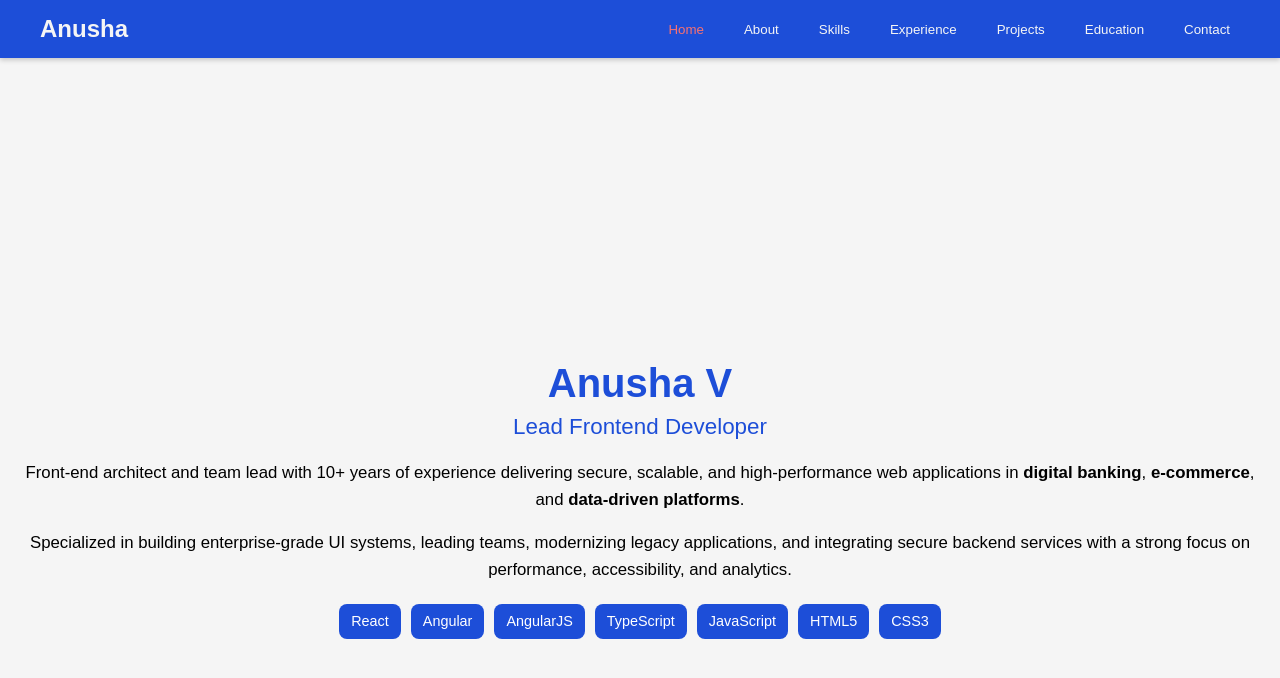
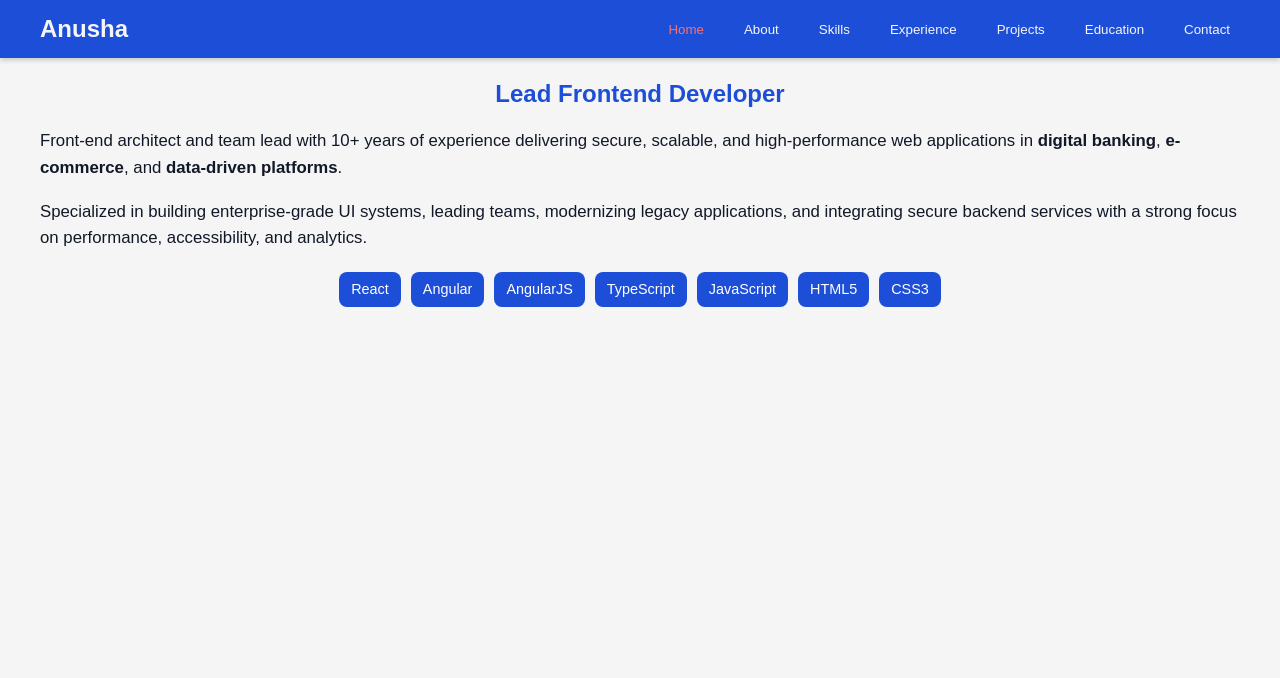
Before and after one commit to anushav-anusha/anusha-portfolio, a React (Vite) app: page / in a window 1280 px wide. Shown: the top 678 px of the page. Built offline with nearby package versions, Linux system fonts and the light colour scheme.

Commit message:
Deploy-changes

```diff
--- a/src/components/Hero.jsx
+++ b/src/components/Hero.jsx
@@ -1,9 +1,8 @@
 export default function Home() {
   return (
     <section id="home">
-      <div className="home-card">
-        <h1>Anusha V</h1>
-        <h3>Lead Frontend Developer</h3>
+      <div className="home-card container">
+        <h2>Lead Frontend Developer</h2>
 
         <p>
           Front-end architect and team lead with 10+ years of experience delivering
--- a/src/index.css
+++ b/src/index.css
@@ -61,14 +61,14 @@ section {
 }
 
 #home {
-  height: 100vh;
+  min-height: calc(100vh - 70px);
+  background-color: #F5F5F5;
   display: flex;
-  flex-direction: column;
-  justify-content: center;
-  align-items: center;
-  color: black;
-  text-align: center;
+  justify-content: flex-start;
+  align-items: flex-start;
+  padding: 60px 20px;
 }
+
 
 .home-card h1 {
   font-size: 2.5rem;
```
Also changed, not shown: package.json (+6 -2 lines).
